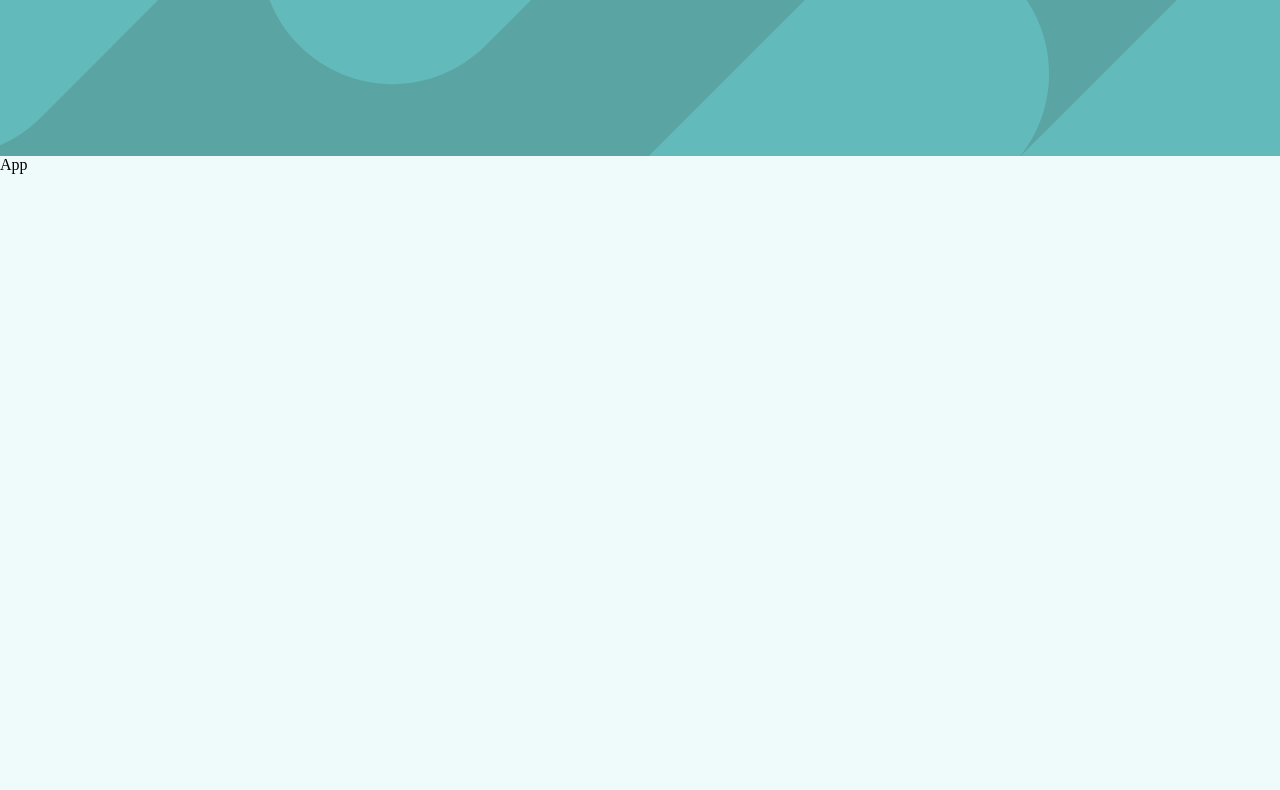
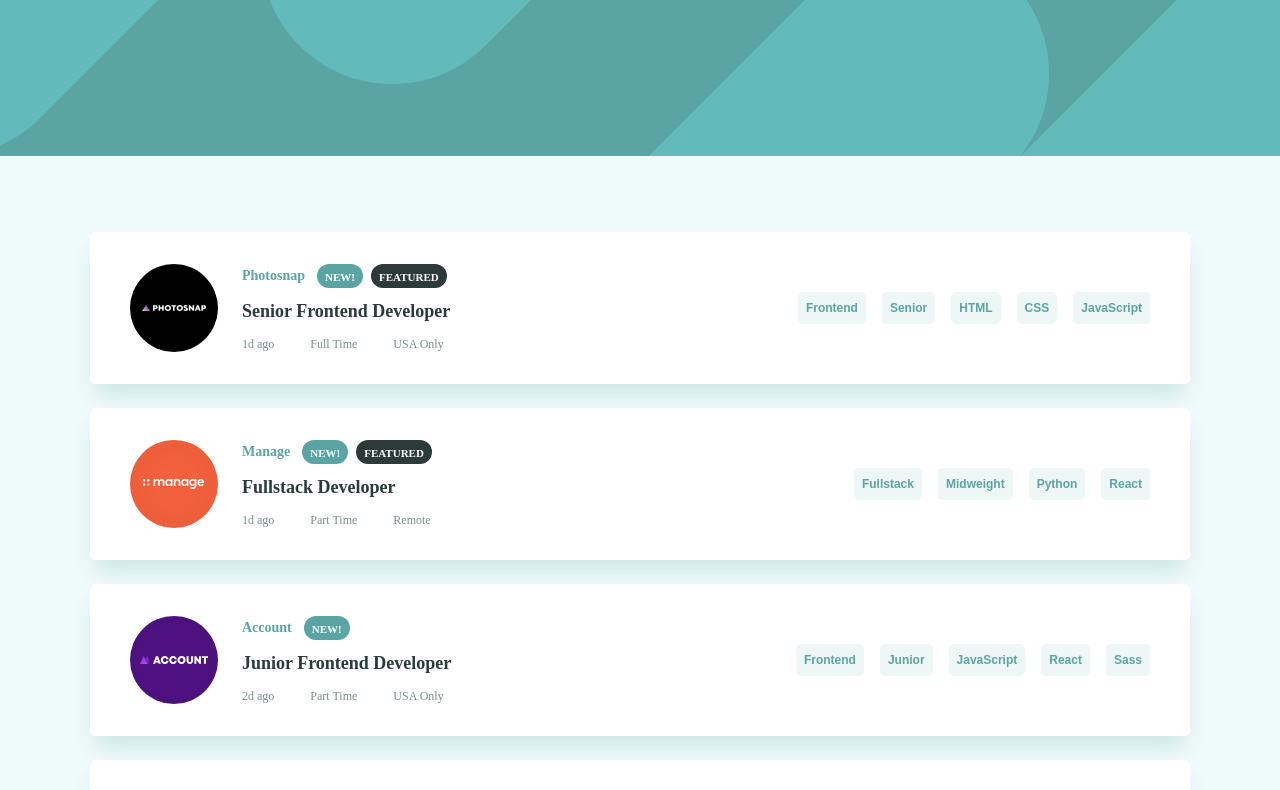
Before and after one commit to AgataLiberska/job-listings-react-redux-toolkit, a React (Create React App) app: page / in a window 1280 px wide. Shown: the top 790 px of the page. Built offline with nearby package versions, Linux system fonts and the light colour scheme.

Commit message:
render list of all jobs

```diff
--- a/src/App.js
+++ b/src/App.js
@@ -1,13 +1,14 @@
 import React from 'react';
 
 import GlobalStyle from './GlobalStyle';
+import { JobsList } from './features/jobs/jobsList';
 
 const App = () => {
     return (
         <>
             <GlobalStyle />
             <div className="banner" />
-            App
+            <JobsList />
         </>
     )
 }
--- a/src/app/store.js
+++ b/src/app/store.js
@@ -1,5 +1,8 @@
 import { configureStore } from '@reduxjs/toolkit';
+import jobsReducer from '../features/jobs/jobsSlice';
 
 export default configureStore({
-    reducer: () => ({})
+    reducer: {
+        jobs: jobsReducer,
+    }
 })
--- a/src/data/jobListings.js
+++ b/src/data/jobListings.js
@@ -1,8 +1,8 @@
-export const jobListings = [
+const jobListings = [
     {
         "id": 1,
         "company": "Photosnap",
-        "logo": require("./images/photosnap.svg").default,
+        "logo": require("../images/photosnap.svg").default,
         "new": true,
         "featured": true,
         "position": "Senior Frontend Developer",
@@ -21,7 +21,7 @@ export const jobListings = [
     {
         "id": 2,
         "company": "Manage",
-        "logo": require("./images/manage.svg").default,
+        "logo": require("../images/manage.svg").default,
         "new": true,
         "featured": true,
         "position": "Fullstack Developer",
@@ -40,7 +40,7 @@ export const jobListings = [
     {
         "id": 3,
         "company": "Account",
-        "logo": require("./images/account.svg").default,
+        "logo": require("../images/account.svg").default,
         "new": true,
         "featured": false,
         "position": "Junior Frontend Developer",
@@ -60,7 +60,7 @@ export const jobListings = [
     {
         "id": 4,
         "company": "MyHome",
-        "logo": require("./images/myhome.svg").default,
+        "logo": require("../images/myhome.svg").default,
         "new": false,
         "featured": false,
         "position": "Junior Frontend Developer",
@@ -78,7 +78,7 @@ export const jobListings = [
     {
         "id": 5,
         "company": "Loop Studios",
-        "logo": require("./images/loop-studios.svg").default,
+        "logo": require("../images/loop-studios.svg").default,
         "new": false,
         "featured": false,
         "position": "Software Engineer",
@@ -98,7 +98,7 @@ export const jobListings = [
     {
         "id": 6,
         "company": "FaceIt",
-        "logo": require("./images/faceit.svg").default,
+        "logo": require("../images/faceit.svg").default,
         "new": false,
         "featured": false,
         "position": "Junior Backend Developer",
@@ -117,7 +117,7 @@ export const jobListings = [
     {
         "id": 7,
         "company": "Shortly",
-        "logo": require("./images/shortly.svg").default,
+        "logo": require("../images/shortly.svg").default,
         "new": false,
         "featured": false,
         "position": "Junior Developer",
@@ -137,7 +137,7 @@ export const jobListings = [
     {
         "id": 8,
         "company": "Insure",
-        "logo": require("./images/insure.svg").default,
+        "logo": require("../images/insure.svg").default,
         "new": false,
         "featured": false,
         "position": "Junior Frontend Developer",
@@ -157,7 +157,7 @@ export const jobListings = [
     {
         "id": 9,
         "company": "Eyecam Co.",
-        "logo": require("./images/eyecam-co.svg").default,
+        "logo": require("../images/eyecam-co.svg").default,
         "new": false,
         "featured": false,
         "position": "Full Stack Engineer",
@@ -177,7 +177,7 @@ export const jobListings = [
     {
         "id": 10,
         "company": "The Air Filter Company",
-        "logo": require("./images/the-air-filter-company.svg").default,
+        "logo": require("../images/the-air-filter-company.svg").default,
         "new": false,
         "featured": false,
         "position": "Front-end Dev",
@@ -195,3 +195,5 @@ export const jobListings = [
         ]
     }
 ]
+
+export default jobListings;
--- /dev/null
+++ b/src/features/jobs/JobsListElements.js
@@ -0,0 +1,160 @@
+import styled from 'styled-components';
+
+export const JobListWrapper = styled.div`
+    padding: 3.5rem 1.5rem 2rem;
+    @media screen and (min-width: 50rem) {
+        padding: 4.75rem 4rem 7.5rem;
+    }
+`
+
+export const JobListContainer = styled.ul`
+    max-width: 68.75rem;
+    margin: auto;
+`
+
+export const JobCard = styled.li`
+    position: relative;
+    padding: 2rem 1.5rem 1.5rem;
+    background-color: white;
+    border-radius: 5px;
+    box-shadow: 0px 15px 20px -5px rgba(13, 113, 130, 0.15);
+    &:not(:last-of-type) {
+        margin-bottom: 2.5rem;
+    }
+    @media screen and (min-width: 50rem) {
+        display: grid;
+        grid-template-columns: 5.5rem 21rem auto;
+        gap: 1.5rem;
+        padding: 2rem 2.5rem;
+        &:not(:last-of-type) {
+            margin-bottom: 1.5rem;
+        }
+    }
+`
+
+export const JobLogo = styled.img`
+    position: absolute;
+    top: 0;
+    transform: translateY(-50%);
+    height: 3rem;
+    width: 3rem;
+    @media screen and (min-width: 50rem) {
+        position: relative;
+        display: block;
+        align-self: center;
+        height: initial;
+        width: initial;
+        transform: translateY(0);
+        justify-self: center;
+    }
+`
+
+export const JobInfo = styled.div`
+    display: flex;
+    flex-direction: column;
+    justify-content: space-between;
+    padding-bottom: 1rem;
+    border-bottom: 1px solid var(--secondary-light);
+    @media screen and (min-width: 50rem) {
+        padding-bottom: unset;
+        border-bottom: 0;
+    }
+`
+
+export const JobIntro = styled.div`
+    display: flex;
+    align-items: center;
+    flex-wrap: wrap;
+    gap: 0.5rem;
+    margin-bottom: 0.5rem;
+`
+
+export const JobCompany = styled.p`
+    padding-right: 0.25rem;
+    font-size: 0.8175rem;
+    font-weight: 700;
+    color: var(--primary);
+    @media screen and (min-width: 50rem) {
+        font-size: 0.875rem;
+    }
+`
+
+export const JobNew = styled.span`
+    display: inline-block;
+    padding: 0.375rem 0.5rem 0.25rem;
+    background-color: var(--primary);
+    border-radius: 15px;
+    font-size: 0.6875rem;
+    font-weight: 700;
+    color: white;
+    line-height: 0.875rem;
+    text-transform: uppercase;
+`
+
+export const JobFeatured = styled.span`
+    display: inline-block;
+    padding: 0.375rem 0.5rem 0.25rem;
+    background-color: var(--secondary);
+    border-radius: 15px;
+    font-size: 0.6875rem;
+    font-weight: 700;
+    color: white;
+    line-height: 0.875rem;
+    text-transform: uppercase;
+`
+
+export const JobPosition = styled.a`
+    display: inline-block;
+    margin-bottom: 0.5rem;
+    font-size: 0.9375rem;
+    font-weight: 700;
+    line-height: 1.5rem;
+    color: var(--secondary);
+    text-decoration: none;
+    transition: color 200ms ease-in-out;
+    &:hover {
+        color: var(--primary);
+    }
+    @media screen and (min-width: 50rem) {
+        font-size: 1.125rem;
+    }
+`
+
+export const JobDetail = styled.span`
+    font-size: 0.75rem;
+    color: var(--secondary-light);
+    &:not(:last-of-type) {
+        margin-right: 2.25rem;
+    }
+
+`
+
+export const JobFilterContainer = styled.div`
+    display: flex;
+    align-items: flex-start;
+    flex-wrap: wrap;
+    gap: 1rem;
+    padding-top: 1rem;
+    @media screen and (min-width: 50rem) {
+        padding-top: unset;
+        align-items: center;
+        justify-content: flex-end;
+    }
+`
+
+export const JobFilter = styled.button`
+    cursor: pointer;
+    padding: 0.25rem 0.5rem;
+    background: var(--filter);
+    border: 0;
+    border-radius: 5px;
+    font-size: 0.75rem;
+    font-weight: 700;
+    line-height: 1.5rem;
+    color: var(--primary);
+    transition: background-color 200ms ease-in-out, color 200ms ease-in-out;
+    &:hover {
+        background: var(--primary);
+        color: white;
+    }
+`
--- /dev/null
+++ b/src/features/jobs/jobsList.js
@@ -0,0 +1,72 @@
+import React from 'react';
+import { useSelector } from 'react-redux';
+import {
+    JobListWrapper,
+    JobListContainer,
+    JobCard,
+    JobLogo,
+    JobInfo,
+    JobIntro,
+    JobCompany,
+    JobNew,
+    JobFeatured,
+    JobPosition,
+    JobDetail,
+    JobFilterContainer,
+    JobFilter
+} from './JobsListElements';
+
+export const JobsList = () => {
+    const jobs = useSelector((state) => state.jobs);
+
+    const renderedJobs = jobs.map(job => {
+        return (
+            <JobCard key={job.id}>
+                <JobLogo src={job.logo} alt="company logo"/>
+                <JobInfo>
+                    <JobIntro>
+                        <JobCompany>{job.company}</JobCompany>
+                            { job.new ? <JobNew>new!</JobNew> : null }
+                            { job.featured ? <JobFeatured>featured</JobFeatured> : null }
+                    </JobIntro>
+                    <div>
+                        <JobPosition href="/">{job.position}</JobPosition>
+                    </div>
+                    <div>
+                        <JobDetail>{job.postedAt}</JobDetail>
+                        <JobDetail>{job.contract}</JobDetail>
+                        <JobDetail>{job.location}</JobDetail>
+                    </div>
+                </JobInfo>
+                <JobFilterContainer>
+                    <JobFilter>
+                        {job.role}
+                    </JobFilter>
+                    <JobFilter>
+                        {job.level}
+                    </JobFilter>
+                    { job.languages ?
+                        job.languages.map(language => (
+                        <JobFilter >
+                            {language}
+                        </JobFilter>))
+                        : null }
+                    { job.tools ?
+                        job.tools.map(tool => (
+                        <JobFilter >
+                            {tool}
+                        </JobFilter>))
+                        : null }
+                </JobFilterContainer>
+            </JobCard>
+        )
+    })
+
+    return (
+        <JobListWrapper>
+            <JobListContainer>
+            {renderedJobs}
+            </JobListContainer>
+        </JobListWrapper>
+    )
+}
--- a/src/features/jobs/jobsSlice.js
+++ b/src/features/jobs/jobsSlice.js
@@ -1,10 +1,10 @@
 import { createSlice } from '@reduxjs/toolkit';
-import { jobListings } from '../../data/jobListings';
+import jobListings from '../../data/jobListings';
 
 const initialState = jobListings;
 
 const jobsSlice = createSlice({
-    name: 'jobs',
+    name: "jobs",
     initialState,
     reducers: {}
 });
```
